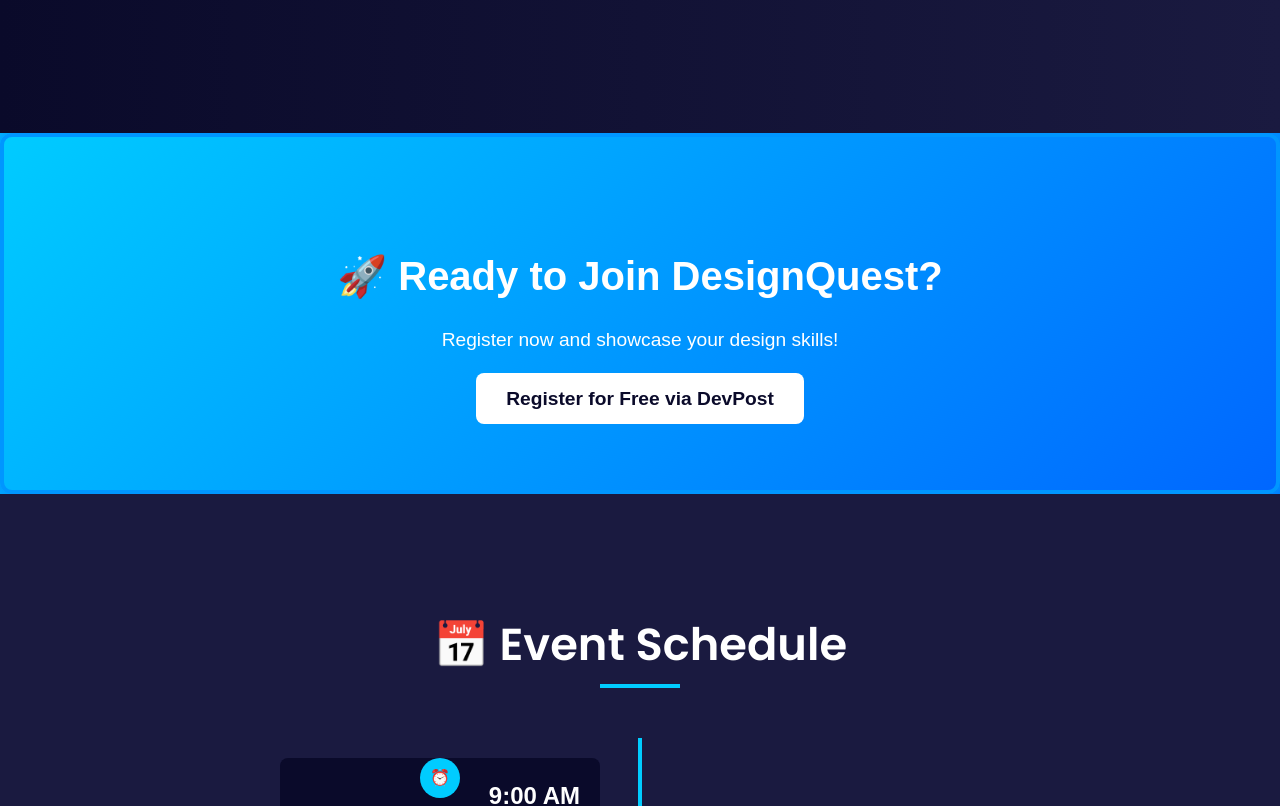
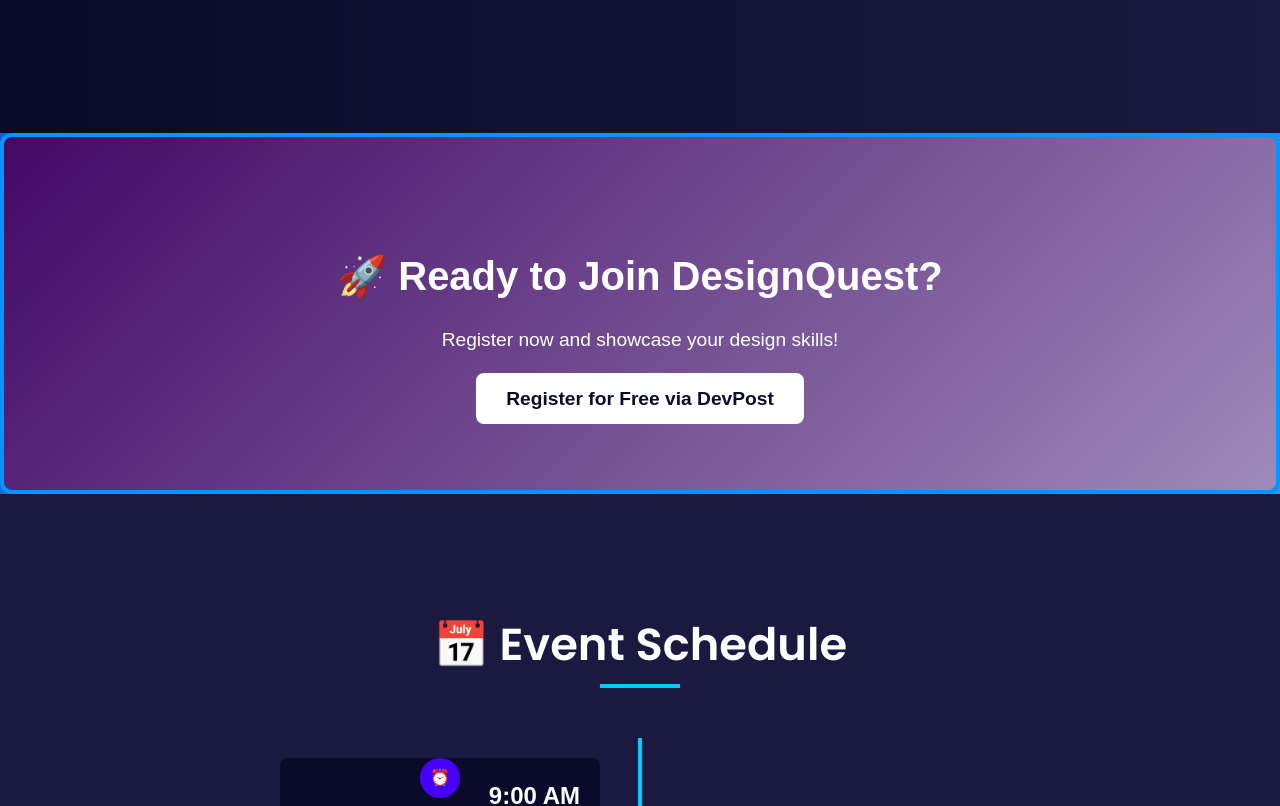
Before and after one commit to lekshmiiyyer/DesignQuest, a React (Vite) app: page / in a window 1280 px wide. Shown: the part 2700-3506 px from the top of the page. Built offline with nearby package versions, Linux system fonts and the light colour scheme.

Commit message:
color fix

```diff
--- a/src/App.css
+++ b/src/App.css
@@ -131,7 +131,7 @@
 }
 
 .timeline-icon {
-  background: #00ccff;
+  background: #4800fd;
   color: white;
   width: 40px;
   height: 40px;
@@ -805,7 +805,7 @@
 /* CTA Section */
 .cta-section {
   padding: 80px 10%;
-  background: linear-gradient(135deg, #00ccff, #0066ff); /* Gradient for a modern look */
+  background: linear-gradient(135deg, #420866, #9e8bb9); /* Gradient for a modern look */
   color: white;
   text-align: center;
   position: relative;
@@ -942,7 +942,7 @@
 /* Footer Section */
 .footer-section {
   padding: 60px 10% 20px;
-  background: #1a1a40; /* Dark background */
+  background: #0a0a2a; /* Dark background */
   color: white;
   text-align: center;
 }
--- a/src/App.jsx
+++ b/src/App.jsx
@@ -573,7 +573,7 @@
       <h3>DesignQuest 2025</h3>
       <p>📅 March 14, 2025</p>
       <p>📍 Christ College of Engineering, Irinjalakuda</p>
-      <p>⏰ 9 AM - 4 PM</p>
+      <p>⏰ 9 AM - 7 PM</p>
     </div>
 
     {/* Social Media Links */}
```
